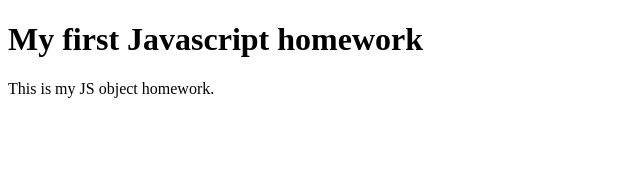
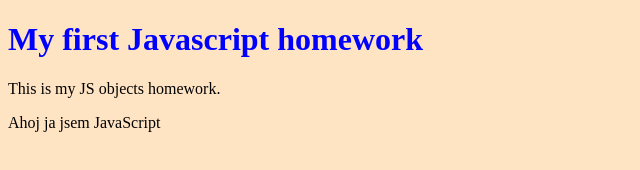
Before and after one commit to PaviDC/JS_domaci_ukol_no.1, a plain HTML site: page index.html in a window 1280 px wide. Shown: the whole page, without its empty margins (0-640 px from the left). Drawn offline with Linux system fonts and the light colour scheme.

Commit message:
Creating JS and CSS

```diff
--- a/index.html
+++ b/index.html
@@ -3,13 +3,13 @@
 <head>
     <meta charset="UTF-8">
     <meta name="viewport" content="width=device-width, initial-scale=1.0">
-    <link rel="stylesheet" href="">
+    <link rel="stylesheet" href="style.css">
+    <script type="module" src="index.js"></script>
     <title>My JS homework</title>
 </head>
 <body>
     <h1>My first Javascript homework</h1>
-    <p>This is my JS object homework.</p>
-
+    <p>This is my JS objects homework.</p>
 
 </body>
 
--- /dev/null
+++ b/index.js
@@ -0,0 +1 @@
+document.body.innerHTML += "Ahoj ja jsem JavaScript";
--- /dev/null
+++ b/style.css
@@ -0,0 +1,7 @@
+h1{
+    color: blue;
+}
+body {
+    background-color: bisque;
+
+}
```
Also changed, not shown: script.js (deleted).
